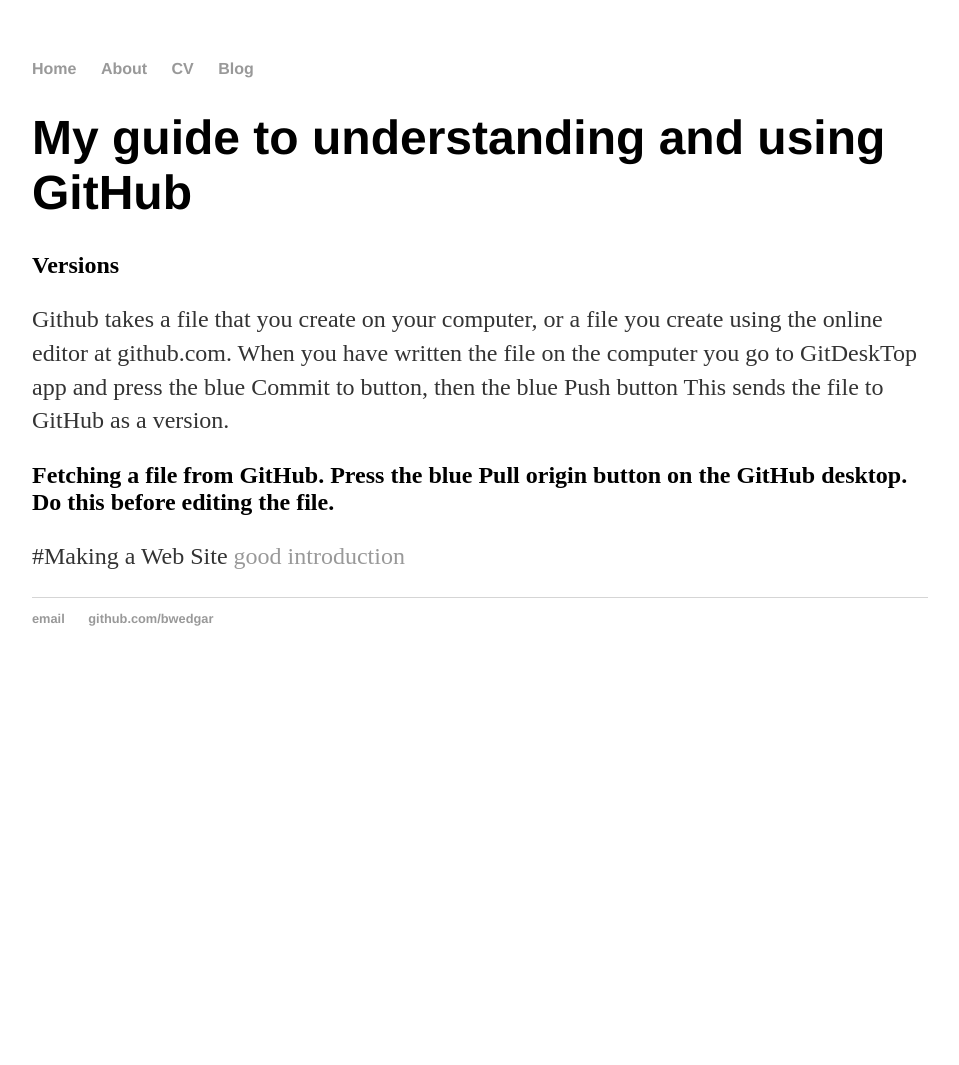
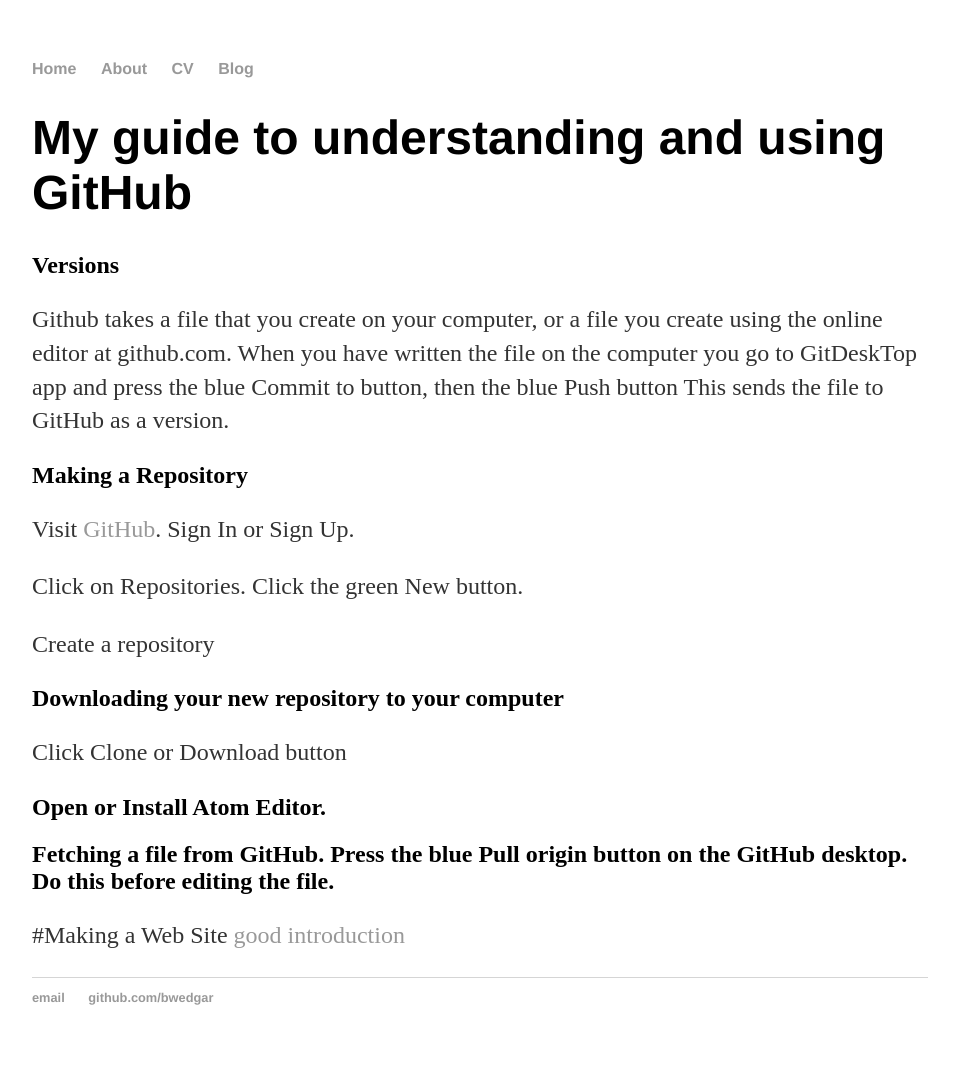
Before and after one commit to bwedgar/bwedgar.github.io, a Jekyll site: the page built from github.md, in a window 1280 px wide. Shown: the whole page, without its empty margins (160-1119 px from the left). Built offline with Jekyll 4.4.1, drawn with Linux system fonts in a browser that asks for light colours; our own code applies the rules of GitHub Pages for plain Markdown files; before the commit the page ends 900 px from its top, so only the background shows below that.

Commit message:
Update github.md

```diff
--- a/github.md
+++ b/github.md
@@ -3,6 +3,24 @@
 Github takes a file that you create on your computer, or a file you create using the online editor at github.com.
 When you have written the file on the computer you go to GitDeskTop app and press the blue Commit to button, then the blue Push button
 This sends the file to GitHub as a version.
+
+## Making a Repository
+
+Visit [GitHub](https://github.com).  Sign In or Sign Up.
+
+Click on Repositories.  Click the green New button.
+
+Create a repository
+
+## Downloading your new repository to your computer
+
+Click Clone or Download button
+
+## Open or Install Atom Editor.
+
+
+
+
 ## Fetching a file from GitHub.  Press the blue Pull origin button on the GitHub desktop. Do this before editing the file.
 #Making a Web Site
 [good introduction](http://jmcglone.com/guides/github-pages/)
```
